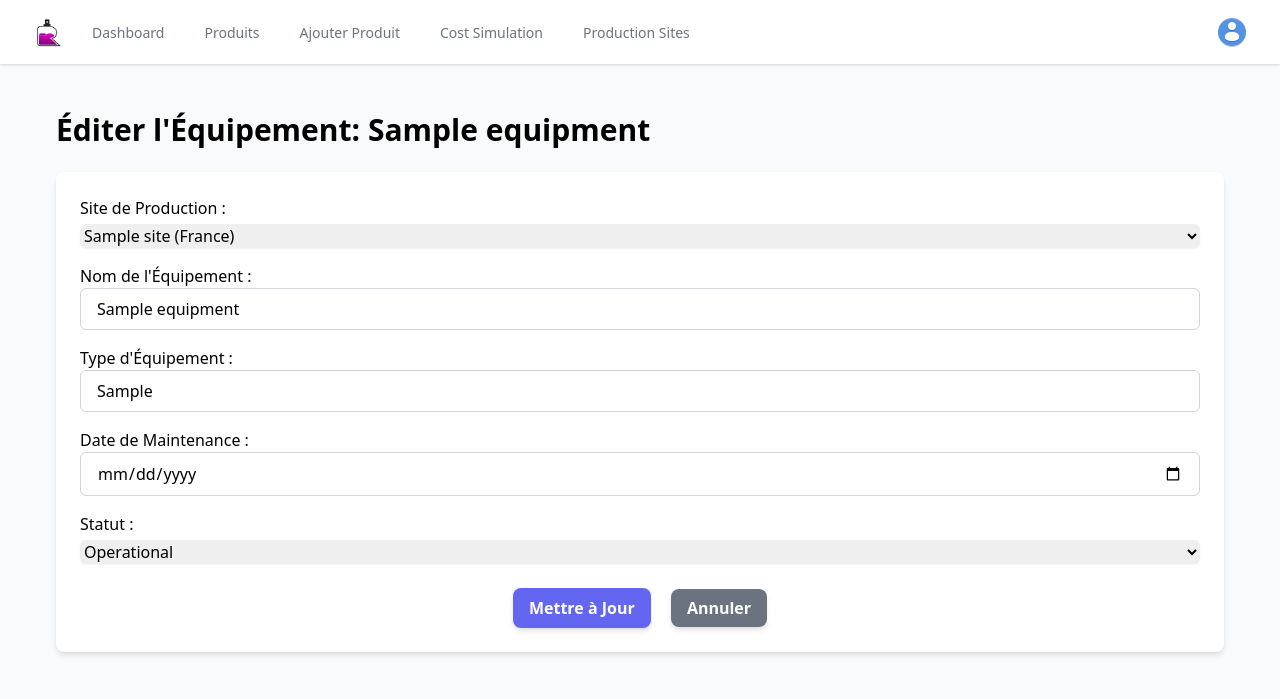
After one commit to VincentCotella/PLM, a Django app: page /equipment/1/edit/ in a window 1280 px wide. The commit adds this page. Shown: the top 699 px of the page. Run offline with Django 5.2, Linux system fonts and the light colour scheme; a user stored in the database is signed in; tables that the repository leaves empty hold one stand-in row (values such as "Sample post"); parts of the project's set-up code (start-up, migrations or seed data) failed here and were passed over.

Commit message:
Equipment

```diff
--- a/products/forms.py
+++ b/products/forms.py
@@ -1,5 +1,5 @@
 from django import forms
-from .models import Product, Site, CostSimulation, Site
+from .models import Product, Site, CostSimulation, Site, Equipment
 
 class ProductForm(forms.ModelForm):
     class Meta:
@@ -62,3 +62,33 @@ class SiteForm(forms.ModelForm):
                 'step': 'any'
             }),
         }
+
+class EquipmentForm(forms.ModelForm):
+    class Meta:
+        model = Equipment
+        fields = ['site', 'name', 'equipment_type', 'maintenance_due', 'status']
+        widgets = {
+            'site': forms.Select(attrs={
+                'class': 'form-select mt-1 block w-full rounded-md border-gray-300 shadow-sm focus:border-indigo-300 focus:ring focus:ring-indigo-200 focus:ring-opacity-50'
+            }),
+            'name': forms.TextInput(attrs={
+                'class': 'w-full px-4 py-2 border border-gray-300 rounded-md focus:outline-none focus:ring-2 focus:ring-blue-500'
+            }),
+            'equipment_type': forms.TextInput(attrs={
+                'class': 'w-full px-4 py-2 border border-gray-300 rounded-md focus:outline-none focus:ring-2 focus:ring-blue-500'
+            }),
+            'maintenance_due': forms.DateInput(attrs={
+                'type': 'date',
+                'class': 'w-full px-4 py-2 border border-gray-300 rounded-md focus:outline-none focus:ring-2 focus:ring-blue-500'
+            }),
+            'status': forms.Select(attrs={
+                'class': 'form-select mt-1 block w-full rounded-md border-gray-300 shadow-sm focus:border-indigo-300 focus:ring focus:ring-indigo-200 focus:ring-opacity-50'
+            }),
+        }
+        labels = {
+            'site': 'Site de Production',
+            'name': 'Nom de l\'Équipement',
+            'equipment_type': 'Type d\'Équipement',
+            'maintenance_due': 'Date de Maintenance',
+            'status': 'Statut',
+        }
--- a/products/models.py
+++ b/products/models.py
@@ -61,6 +61,36 @@ class Site(models.Model):
 
     def can_be_deleted(self):
         return self.product_set.count() == 0
+
+class Equipment(models.Model):
+    STATUS_CHOICES = [
+        ('Operational', 'Operational'),
+        ('Under Maintenance', 'Under Maintenance'),
+        ('Out of Service', 'Out of Service'),
+    ]
+
+    site = models.ForeignKey(Site, related_name='equipment', on_delete=models.CASCADE)
+    name = models.CharField(max_length=100)
+    equipment_type = models.CharField(max_length=100)
+    maintenance_due = models.DateField(null=True, blank=True, help_text="Next maintenance date")
+    status = models.CharField(max_length=50, choices=STATUS_CHOICES, default='Operational')
+    created_at = models.DateTimeField(auto_now_add=True)
+    updated_at = models.DateTimeField(auto_now=True)
+
+    class Meta:
+        ordering = ['name']
+        verbose_name = 'Equipment'
+        verbose_name_plural = 'Equipment'
+
+    def __str__(self):
+        return f"{self.name} ({self.equipment_type}) - {self.site.name}"
+
+    def clean(self):
+        super().clean()  # Appeler la méthode clean de la classe parente
+        if self.maintenance_due:
+            reference_date = self.created_at.date() if self.created_at else timezone.now().date()
+            if self.maintenance_due < reference_date:
+                raise ValidationError({'maintenance_due': 'Maintenance due date cannot be in the past.'})
 
 # Produits avec ajout du site de production et version
 class Product(models.Model):
--- /dev/null
+++ b/products/templates/products/equipment_form.html
@@ -0,0 +1,54 @@
+<!-- your_app/templates/products/equipment_form.html -->
+{% extends 'products/base.html' %}
+{% load static %}
+
+{% block content %}
+<div class="container mx-auto p-6">
+    {% if equipment %}
+        <h2 class="text-3xl font-bold mb-6">Éditer l'Équipement: {{ equipment.name }}</h2>
+    {% else %}
+        <h2 class="text-3xl font-bold mb-6">Ajouter un Équipement pour {{ site.name }}</h2>
+    {% endif %}
+    <div class="bg-white rounded-lg shadow-md p-6">
+        <form method="post">
+            {% csrf_token %}
+            {{ form.non_field_errors }}
+            <div class="mb-4">
+                {{ form.site.label_tag }}
+                {{ form.site }}
+                {{ form.site.errors }}
+            </div>
+            <div class="mb-4">
+                {{ form.name.label_tag }}
+                {{ form.name }}
+                {{ form.name.errors }}
+            </div>
+            <div class="mb-4">
+                {{ form.equipment_type.label_tag }}
+                {{ form.equipment_type }}
+                {{ form.equipment_type.errors }}
+            </div>
+            <div class="mb-4">
+                {{ form.maintenance_due.label_tag }}
+                {{ form.maintenance_due }}
+                {{ form.maintenance_due.errors }}
+            </div>
+            <div class="mb-6">
+                {{ form.status.label_tag }}
+                {{ form.status }}
+                {{ form.status.errors }}
+            </div>
+            <div class="text-center">
+                <button type="submit" class="bg-indigo-500 hover:bg-indigo-700 text-white font-semibold py-2 px-4 rounded-lg shadow-md">
+                    {% if equipment %}
+                        Mettre à Jour
+                    {% else %}
+                        Ajouter
+                    {% endif %}
+                </button>
+                <a href="{% url 'products:equipment_list' site.id %}" class="ml-4 bg-gray-500 hover:bg-gray-700 text-white font-semibold py-2 px-4 rounded-lg shadow-md">Annuler</a>
+            </div>
+        </form>
+    </div>
+</div>
+{% endblock %}
--- a/products/urls.py
+++ b/products/urls.py
@@ -24,5 +24,9 @@ urlpatterns = [
     path('production-sites/<int:site_id>/', views.production_site_detail, name='production_site_detail'),
     path('production-sites/<int:site_id>/edit/', views.production_site_edit, name='production_site_edit'),
     path('production-sites/<int:site_id>/delete/', views.production_site_delete, name='production_site_delete'),
-
+    # Routes pour les Équipements
+    path('production-sites/<int:site_id>/equipment/', views.equipment_list, name='equipment_list'),
+    path('production-sites/<int:site_id>/equipment/create/', views.equipment_create, name='equipment_create'),
+    path('equipment/<int:equipment_id>/edit/', views.equipment_edit, name='equipment_edit'),
+    path('equipment/<int:equipment_id>/delete/', views.equipment_delete, name='equipment_delete'),
 ]
--- a/products/views.py
+++ b/products/views.py
@@ -2,8 +2,8 @@
 from django.shortcuts import render, get_object_or_404
 from django.contrib.auth.decorators import login_required
 from django.http import HttpResponse
-from .models import Product, ProductRange, Site, Project, ModificationHistory, CostSimulation
-from .forms import ProductForm, CostSimulationForm, SiteForm
+from .models import Product, ProductRange, Site, Project, ModificationHistory, CostSimulation, Equipment
+from .forms import ProductForm, CostSimulationForm, SiteForm, EquipmentForm
 from django.contrib.auth import logout
 from django.shortcuts import redirect
 from django.views import View
@@ -210,3 +210,59 @@ def production_site_delete(request, site_id):
         site.delete()
         return redirect('products:production_site_list')
     return render(request, 'products/production_site_confirm_delete.html', {'site': site})
+
+@login_required
+def equipment_list(request, site_id):
+    site = get_object_or_404(Site, id=site_id)
+    equipment = site.equipment.all()
+    context = {
+        'site': site,
+        'equipment': equipment,
+    }
+    return render(request, 'products/equipment_list.html', context)
+
+@login_required
+def equipment_create(request, site_id):
+    site = get_object_or_404(Site, id=site_id)
+    if request.method == 'POST':
+        form = EquipmentForm(request.POST)
+        if form.is_valid():
+            equipment = form.save()
+            return redirect('products:equipment_list', site_id=site.id)
+    else:
+        form = EquipmentForm(initial={'site': site})
+    context = {
+        'form': form,
+        'site': site,
+    }
+    return render(request, 'products/equipment_form.html', context)
+
+@login_required
+def equipment_edit(request, equipment_id):
+    equipment = get_object_or_404(Equipment, id=equipment_id)
+    if request.method == 'POST':
+        form = EquipmentForm(request.POST, instance=equipment)
+        if form.is_valid():
+            form.save()
+            return redirect('products:equipment_list', site_id=equipment.site.id)
+    else:
+        form = EquipmentForm(instance=equipment)
+    context = {
+        'form': form,
+        'site': equipment.site,
+        'equipment': equipment,
+    }
+    return render(request, 'products/equipment_form.html', context)
+
+@login_required
+def equipment_delete(request, equipment_id):
+    equipment = get_object_or_404(Equipment, id=equipment_id)
+    site = equipment.site
+    if request.method == 'POST':
+        equipment.delete()
+        return redirect('products:equipment_list', site_id=site.id)
+    context = {
+        'equipment': equipment,
+        'site': site,
+    }
+    return render(request, 'products/equipment_confirm_delete.html', context)
```
Also changed, not shown: products/admin.py (+8 -1 lines), products/templates/products/equipment_confirm_delete.html (added, +17 -0 lines), products/templates/products/equipment_list.html (added, +58 -0 lines), products/templates/products/production_site_detail.html (+3 -13 lines).
